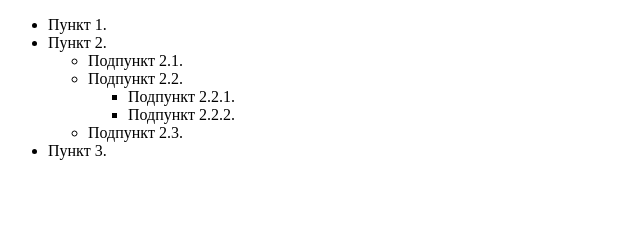
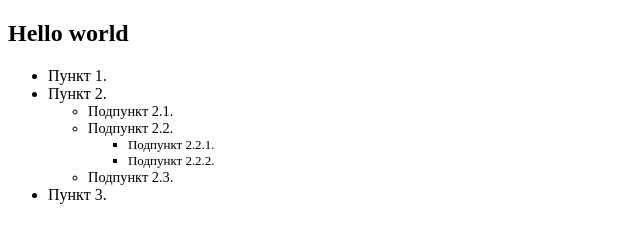
Before and after one commit to Hirakota/ChatSPA, a website: page src/ExtraTasks/5.2/index.html in a window 1280 px wide. Shown: the whole page, without its empty margins (0-640 px from the left). Drawn offline with Linux system fonts and the light colour scheme.

Commit message:
Extra 5.2 bonus score

```diff
--- a/src/ExtraTasks/5.2/index.html
+++ b/src/ExtraTasks/5.2/index.html
@@ -6,9 +6,7 @@
     <title>Document</title>
 </head>
 <body>
-    <div id="list">
 
-    </div>
 </body>
 <script src="script.js"></script>
 </html>
--- a/src/ExtraTasks/5.2/script.js
+++ b/src/ExtraTasks/5.2/script.js
@@ -35,25 +35,30 @@ const list = [
     }
 ];
 
-function generateList(arr) {
+function createList(title, arr) {
     const frm = new DocumentFragment();
-    const el = document.getElementById('list');
+    const el = document.querySelector('body');
+
+    const newH2 = document.createElement('h2');
+    newH2.innerText = title;
+    frm.appendChild(newH2);
 
     frm.appendChild(generateNode(arr));
     el.appendChild(frm);
 }
 
-function generateNode(arr) {
+function generateNode(arr, fs = 1) {
     const frm = new DocumentFragment();
 
     const newUl = document.createElement('ul');
+    newUl.style.fontSize = fs >= 1 ? fs + 'rem' : fs + 'em';
     for(let i = 0; i < arr.length; i++) {
         const newLi = document.createElement('li');
         newLi.innerText = arr[i].value;
         newUl.appendChild(newLi);
 
         if(!!arr[i].children) {
-            const childNode = generateNode(arr[i].children);
+            const childNode = generateNode(arr[i].children, 0.9);
             newUl.appendChild(childNode);
         }
     }
@@ -61,4 +66,4 @@ function generateNode(arr) {
     return frm.appendChild(newUl);
 }
 
-generateList(list);
+createList('Hello world',list);
```
